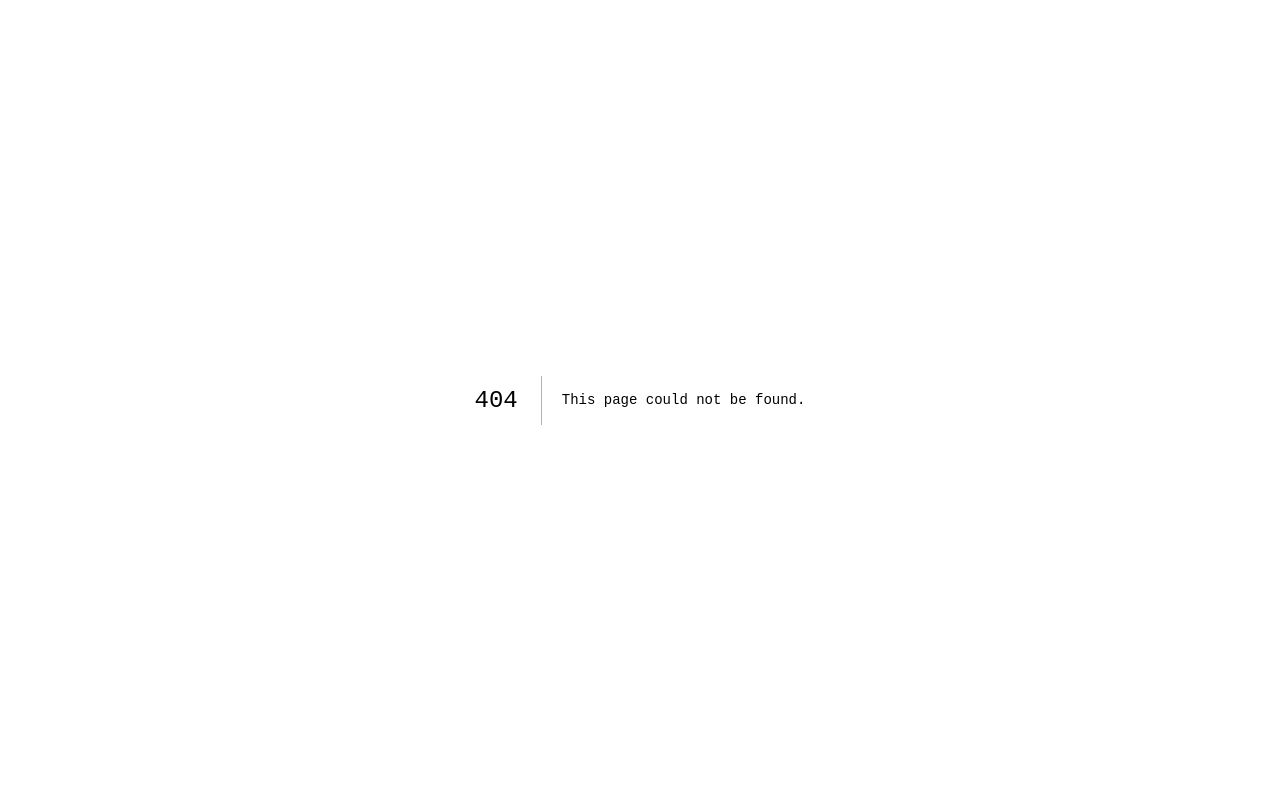
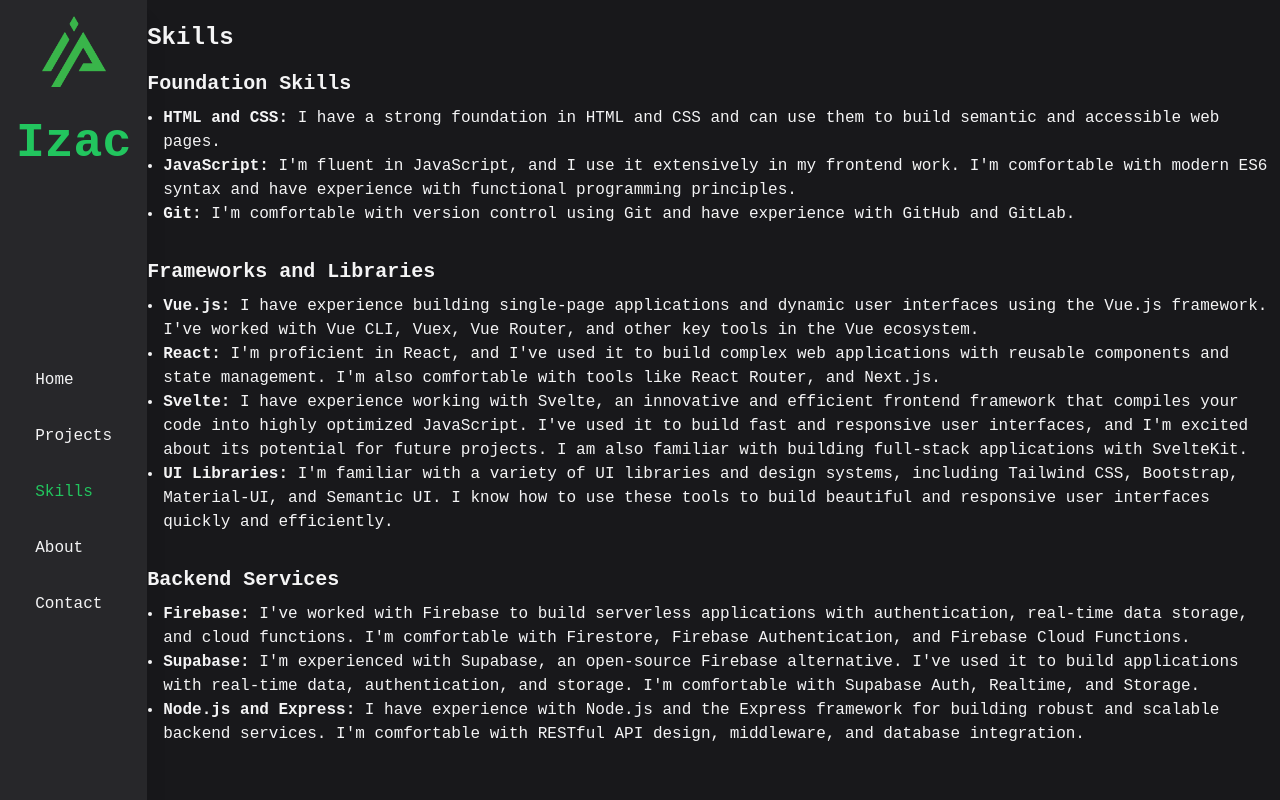
Before and after one commit to izacpeterson/izacdotcom, a Next.js app: page /skills in a window 1280 px wide. Before the commit this address had no page. Built offline with nearby package versions, Linux system fonts and the light colour scheme.

Commit message:
nextrework

```diff
--- /dev/null
+++ b/app/(pages)/about/page.js
@@ -0,0 +1,13 @@
+export default function AboutPage() {
+  return (
+    <div className="container m-auto">
+      <h2 className="text-2xl font-bold mb-4">About Me</h2>
+      <div className="mt-8 text-lg">
+        <p>Hello, my name is Izac and I am a web developer with a passion for creating beautiful and functional websites. I first discovered my interest in programming and web development while taking classes in high school. I continued my education by studying WebDev at MTECH and honing my skills in this field.</p>
+        <p>In addition to web development, I have a variety of hobbies that inspire my creativity. I enjoy creating CGI art and taking photographs, including astrophotography. When I'm not in front of my computer, you can find me hiking or kayaking, exploring the great outdoors.</p>
+        <p>With my combined skills and interests, I strive to create websites that not only look great but also deliver exceptional functionality and user experience. I am constantly learning and staying up-to-date with the latest trends and technologies in the web development industry to provide the best possible results for my clients.</p>
+        <p>Thank you for visiting my portfolio, and I hope you enjoy browsing through my projects. If you have any questions or inquiries, please don't hesitate to contact me.</p>
+      </div>
+    </div>
+  );
+}
--- /dev/null
+++ b/app/(pages)/contact/page.js
@@ -0,0 +1,25 @@
+"use client";
+import { useState } from "react";
+export default function ContactPage() {
+  const email = "izacpeterson@gmail.com";
+  const cellNumber = "801.855.6798";
+
+  return (
+    <div className="container m-auto">
+      <h2 className="text-2xl font-bold mb-4">Contact Me</h2>
+      <p className="mb-4">Feel free to reach out to me via email or text:</p>
+      <div className="mb-4">
+        <label className="block font-bold mb-2" htmlFor="email">
+          Email
+        </label>
+        <p>{email}</p>
+      </div>
+      <div className="mb-4">
+        <label className="block  font-bold mb-2" htmlFor="cellNumber">
+          Phone Number
+        </label>
+        <p>{cellNumber}</p>
+      </div>
+    </div>
+  );
+}
--- /dev/null
+++ b/app/(pages)/projects/page.js
@@ -0,0 +1,17 @@
+import ProjectCard from "@/app/components/ProjectCard";
+export default function ProjectsPage() {
+  return (
+    <div className="flex flex-col items-center w-full">
+      <h1 className="text-6xl">My Projects</h1>
+      <p>Below are some of my favorite projects I've built. Feel free to check them out!</p>
+      <div>
+        <ProjectCard title="Family Social" description="A social network for families" tags={["Next.js", "TailwindCSS", "Firebase"]} url="https://familysocial.vercel.app/" />
+        <ProjectCard title="BugTracker" description="A basic project management app." tags={["Vue.js", "Node.js", "SQLite", "Express.js"]} url="https://bugs.izac.app/" />
+        <ProjectCard title="CoolBot" description="An OpenAI Chat-GPT powered chat bot, but way cooler" tags={["SvelteKit", "TailwindCSS", "OpenAI"]} url="https://chat.izac.app/" />
+        <ProjectCard title="DevFlix.io" description="Search, discover, and learn more about your favorite movies!" tags={["HTML", "CSS", "JavaScript", "Firebase"]} url="https://devflix.io" />
+        <ProjectCard title="Color Palette Builder" description="Generate beautiful color palettes" tags={["React", "Bootstrap", "Firebase"]} url="https://color.izacpeterson.com/" />
+        <ProjectCard title="Weather App" description="A simple weather app" tags={["SvelteKit", "TailwindCSS", "OpenWeatherMap"]} url="https://weather.izac.app/" />
+      </div>
+    </div>
+  );
+}
--- /dev/null
+++ b/app/(pages)/skills/page.js
@@ -0,0 +1,52 @@
+export default function SkillsPage() {
+  return (
+    <div className="container m-auto">
+      <h2 className="text-2xl font-bold mb-4">Skills</h2>
+      <div className="mb-8">
+        <h3 className="text-xl font-bold mb-2">Foundation Skills</h3>
+        <ul className="list-disc pl-4">
+          <li>
+            <span className="font-bold">HTML and CSS:</span> I have a strong foundation in HTML and CSS and can use them to build semantic and accessible web pages.
+          </li>
+          <li>
+            <span className="font-bold">JavaScript:</span> I'm fluent in JavaScript, and I use it extensively in my frontend work. I'm comfortable with modern ES6 syntax and have experience with functional programming principles.
+          </li>
+          <li>
+            <span className="font-bold">Git:</span> I'm comfortable with version control using Git and have experience with GitHub and GitLab.
+          </li>
+        </ul>
+      </div>
+      <div className="mb-8">
+        <h3 className="text-xl font-bold mb-2">Frameworks and Libraries</h3>
+        <ul className="list-disc pl-4">
+          <li>
+            <span className="font-bold">Vue.js:</span> I have experience building single-page applications and dynamic user interfaces using the Vue.js framework. I've worked with Vue CLI, Vuex, Vue Router, and other key tools in the Vue ecosystem.
+          </li>
+          <li>
+            <span className="font-bold">React:</span> I'm proficient in React, and I've used it to build complex web applications with reusable components and state management. I'm also comfortable with tools like React Router, and Next.js.
+          </li>
+          <li>
+            <span className="font-bold">Svelte:</span> I have experience working with Svelte, an innovative and efficient frontend framework that compiles your code into highly optimized JavaScript. I've used it to build fast and responsive user interfaces, and I'm excited about its potential for future projects. I am also familiar with building full-stack applications with SvelteKit.
+          </li>
+          <li>
+            <span className="font-bold">UI Libraries:</span> I'm familiar with a variety of UI libraries and design systems, including Tailwind CSS, Bootstrap, Material-UI, and Semantic UI. I know how to use these tools to build beautiful and responsive user interfaces quickly and efficiently.
+          </li>
+        </ul>
+      </div>
+      <div className="mb-8">
+        <h3 className="text-xl font-bold mb-2">Backend Services</h3>
+        <ul className="list-disc pl-4">
+          <li>
+            <span className="font-bold">Firebase:</span> I've worked with Firebase to build serverless applications with authentication, real-time data storage, and cloud functions. I'm comfortable with Firestore, Firebase Authentication, and Firebase Cloud Functions.
+          </li>
+          <li>
+            <span className="font-bold">Supabase:</span> I'm experienced with Supabase, an open-source Firebase alternative. I've used it to build applications with real-time data, authentication, and storage. I'm comfortable with Supabase Auth, Realtime, and Storage.
+          </li>
+          <li>
+            <span className="font-bold">Node.js and Express:</span> I have experience with Node.js and the Express framework for building robust and scalable backend services. I'm comfortable with RESTful API design, middleware, and database integration.
+          </li>
+        </ul>
+      </div>
+    </div>
+  );
+}
--- a/app/components/NavMenu.js
+++ b/app/components/NavMenu.js
@@ -1,24 +1,28 @@
+"use client";
 import Link from "next/link";
 import Image from "next/image";
+import { usePathname } from "next/navigation";
 export default function NavMenu() {
+  const pathname = usePathname();
+
+  const linkList = [
+    { href: "/", text: "Home" },
+    { href: "/projects", text: "Projects" },
+    { href: "/skills", text: "Skills" },
+    { href: "/about", text: "About" },
+    { href: "/contact", text: "Contact" },
+  ];
   return (
     <div className="flex flex-col items-center h-screen shadow-xl bg-zinc-800">
       {/* <Image src="logo.png" /> */}
       <img src="logo.png" className="w-24 p-4" />
       <span className="text-center text-5xl text-primary font-bold p-4">Izac</span>
       <nav className="flex flex-col h-full justify-center">
-        <Link href="/projects" className="p-4  hover:text-primary transition-all duration-200">
-          Projects
-        </Link>
-        <Link href="/projects" className="p-4  hover:text-primary transition-all duration-200">
-          Skills
-        </Link>
-        <Link href="/projects" className="p-4  hover:text-primary transition-all duration-200">
-          About
-        </Link>
-        <Link href="/projects" className="p-4  hover:text-primary transition-all duration-200">
-          Contact
-        </Link>
+        {linkList.map((link) => (
+          <Link href={link.href} key={link.href} className={`p-4 hover:text-primary transition-all duration-300 ${pathname === link.href ? "text-primary" : ""}`}>
+            {link.text}
+          </Link>
+        ))}
       </nav>
     </div>
   );
--- /dev/null
+++ b/app/components/ProjectCard.js
@@ -0,0 +1,17 @@
+export default function ProjectCard(project) {
+  return (
+    <a href={project.url} target="_blank" className="border border-gray-300 rounded-lg p-4 flex flex-col justify-between hover:shadow-md transition-shadow m-4">
+      <div>
+        <h1 className="text-2xl font-semibold mb-2">{project.title}</h1>
+        <p className="text-gray-700">{project.description}</p>
+      </div>
+      <div className="mt-4 flex flex-wrap">
+        {project.tags.map((tag) => (
+          <span key={tag} className="bg-primary text-black px-2 py-1 rounded-full text-sm mr-2 mb-2">
+            {tag}
+          </span>
+        ))}
+      </div>
+    </a>
+  );
+}
--- a/app/layout.js
+++ b/app/layout.js
@@ -2,6 +2,7 @@ import "./globals.css";
 import { Inter } from "next/font/google";
 
 const inter = Inter({ subsets: ["latin"] });
+import NavMenu from "./components/NavMenu";
 
 export const metadata = {
   title: "Izac Peterson",
@@ -11,7 +12,12 @@ export const metadata = {
 export default function RootLayout({ children }) {
   return (
     <html lang="en" className="bg-zinc-900 text-zinc-100">
-      <body>{children}</body>
+      <body>
+        <main className="flex">
+          <NavMenu />
+          {children}
+        </main>
+      </body>
     </html>
   );
 }
--- a/app/page.js
+++ b/app/page.js
@@ -1,9 +1,7 @@
-import NavMenu from "./components/NavMenu";
+import Link from "next/link";
 
 export default function Home() {
   return (
-    <main className="flex">
-      <NavMenu />
     <div className="flex flex-col justify-center items-center w-full h-screen p-4">
       <span className="text-8xl">Hello, World!</span>
       <span className="text-8xl">
@@ -11,8 +9,9 @@ export default function Home() {
       </span>
       <p className="text-xl">Web developer</p>
 
-        <button class="border border-primary text-primary p-4 m-4">See my work</button>
+      <Link href="/projects" className="border border-primary text-primary p-4 m-4">
+        See my work
+      </Link>
     </div>
-    </main>
   );
 }
```
Also changed, not shown: src/routes/dev/+page.svelte (added, +21 -0 lines). Lines whose indentation alone changed are shown as unchanged.
